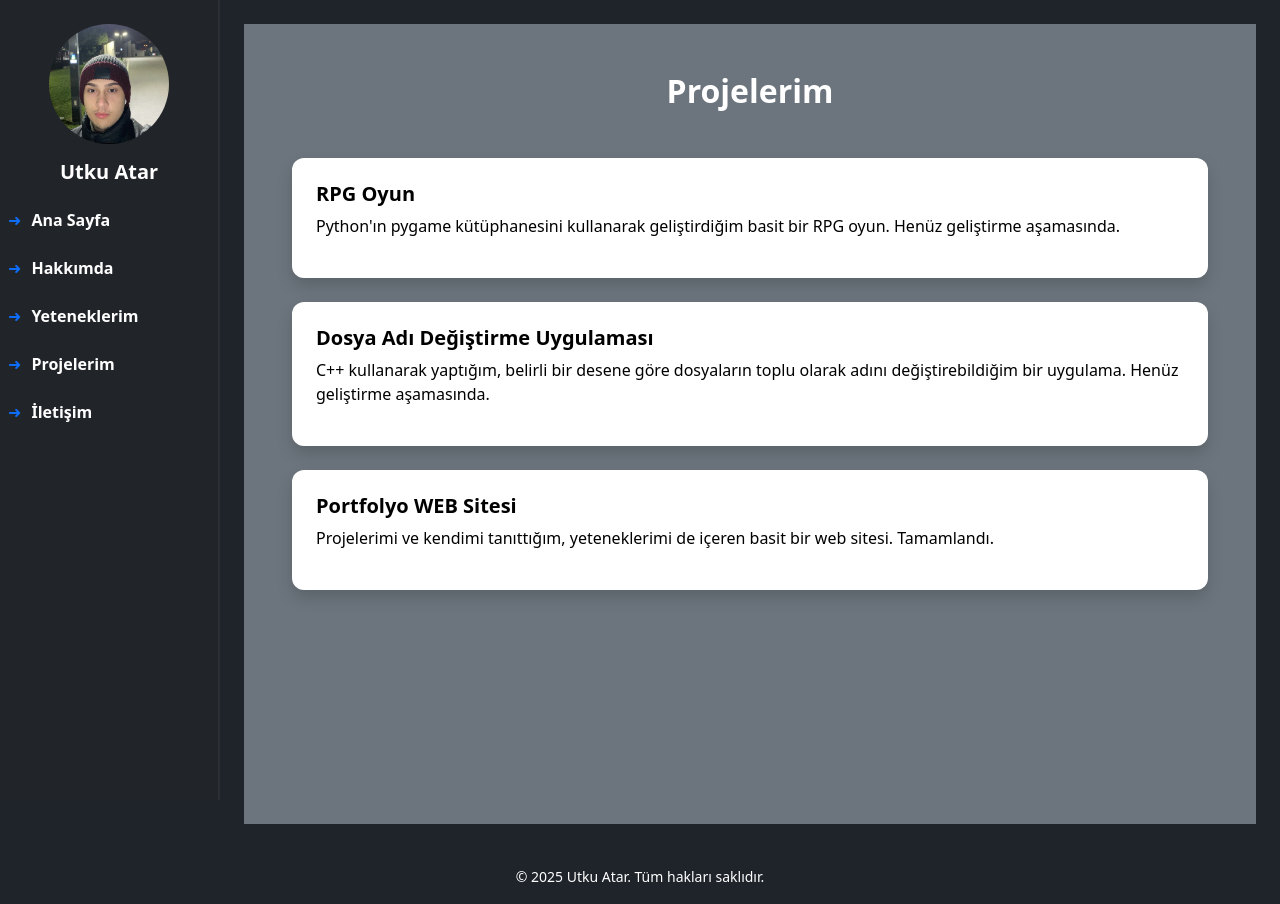
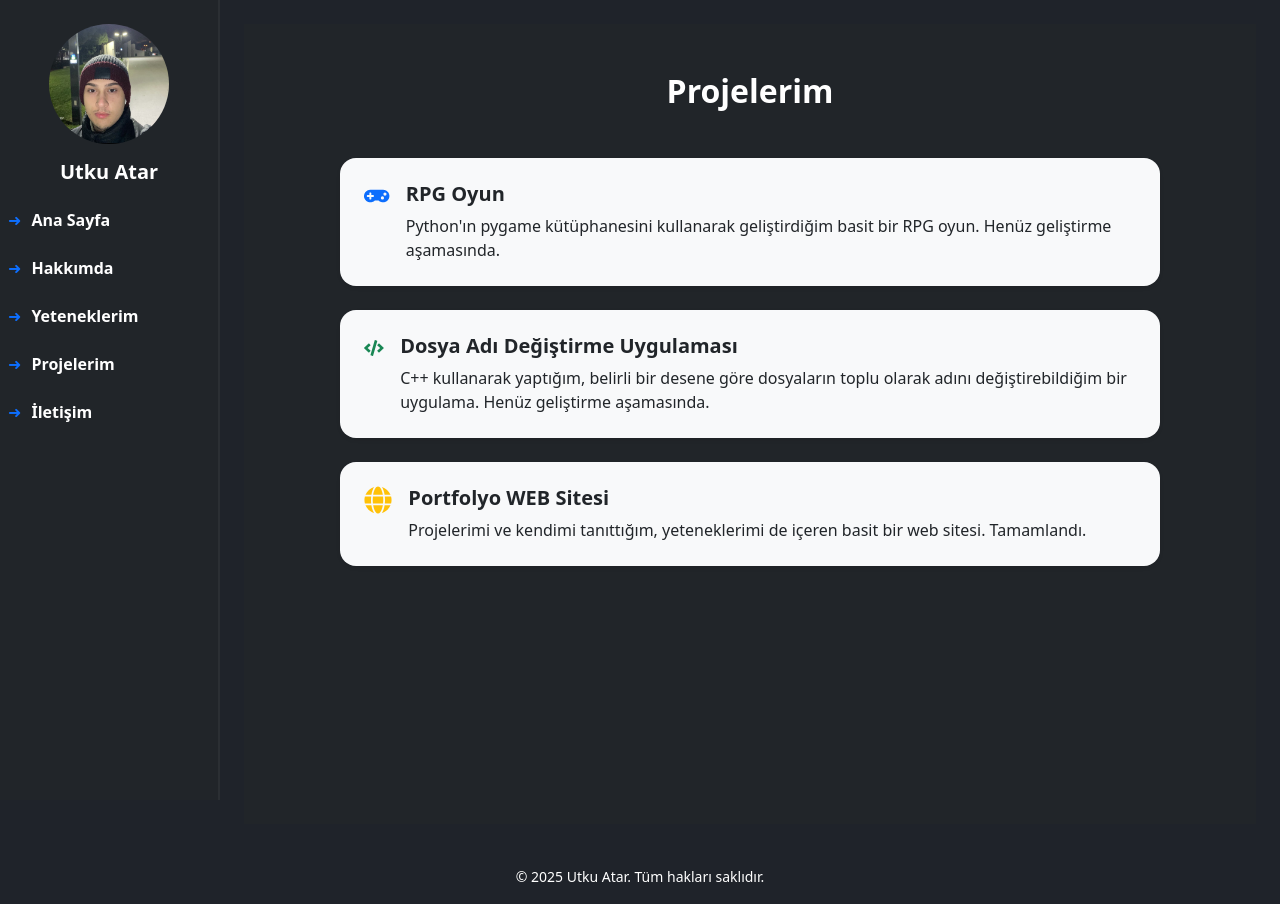
Before and after one commit to UtkuAtar/utku-portfolio, a React (Vite) app: page /portfolio in a window 1280 px wide. Built offline with nearby package versions, Linux system fonts and the light colour scheme.

Commit message:
Sayfa dosyalarında düzenlemeler yapıldı

```diff
--- a/src/App.css
+++ b/src/App.css
@@ -40,3 +40,11 @@
 .read-the-docs {
   color: #888;
 }
+.transition-all {
+  transition: all 0.3s ease-in-out;
+}
+.hover-glow:hover {
+  transform: translateY(-5px);
+  box-shadow: 0 0 15px rgba(0, 217, 255, 0.3);
+  background-color: #f8f9fa !important;
+}
--- a/src/pages/About.jsx
+++ b/src/pages/About.jsx
@@ -1,5 +1,12 @@
 import React from "react";
-import { FaUserAlt } from "react-icons/fa";
+import {
+  FaUserAlt,
+  FaGraduationCap,
+  FaSchool,
+  FaUniversity,
+  FaLanguage,
+  FaGlobeEurope
+} from "react-icons/fa";
 
 export default function About() {
   return (
@@ -7,28 +14,67 @@ export default function About() {
       <div className="container">
         <div className="row justify-content-center align-items-center">
           <div className="col-lg-10">
-            <div className="card bg-secondary text-light shadow-lg border-0 p-4">
+            <div className="card bg-secondary text-light shadow-lg border-0 p-4 rounded-4">
               <div className="d-flex align-items-start mb-3">
                 <FaUserAlt size={32} className="me-3 mt-1 text-primary" />
                 <h2 className="fw-bold">Hakkımda</h2>
               </div>
+
               <p>
-                Merhaba! Ben Utku Atar. 21 yaşındayım. Bilecik Refik Arslan Öztürk Fen Lisesi mezunuyum.
+                Merhaba! Ben Utku Atar. 21 yaşındayım.
                 Balıkesir Üniversitesi Bilgisayar Mühendisliği 3. sınıf öğrencisiyim. Bölüme 2022'de girdim.
                 WEB Geliştirme, Veritabanı Yönetimi ve Mobil Uygulama Geliştirme alanlarına ilgi duyuyorum.
                 HTML, CSS, JavaScript, C#, C++, SwiftUI, SQL gibi alanlarda orta seviye bilgi sahibiyim.
                 Bunlar haricinde spor yapmayı seviyorum. Lisanslı olarak karate ve futbol müsabakalarına katıldım.
                 Hobi olarak ise basketbol, yüzme, müzik prodüksiyonu alanlarına ilgiliyim.
               </p>
+
               <p>
                 Önceden Frontend teknolojileri (HTML, CSS, JavaScript, React, Bootstrap) ile arayüz geliştirme üzerine
-                yoğunlaşsam da bu aralar SwiftUI ile mobil uygulama geliştirme üzerine yoğunlaştım. Bu portfolyo sitesi ise
-                genel olarak beni tanıtmak ve yazılım alanındaki projelerimi sunmak amacıyla yaptığım bir websitedir.
+                yoğunlaşsam da bu aralar SwiftUI ile mobil uygulama geliştirme üzerine yoğunlaştım.
+                Bu portfolyo sitesi ise genel olarak beni tanıtmak ve yazılım alanındaki projelerimi sunmak amacıyla yaptığım bir websitedir.
               </p>
+
               <p>
                 Takım çalışmasına uyumluyum, kendimi geliştirmeye ve yeni şeyler öğrenmeye açığım.
                 Daha fazlası için <a href="/contact" className="text-decoration-none text-info fw-bold">iletişim</a> bölümünden bana ulaşabilirsiniz.
               </p>
+
+              {/* Eğitim Bölümü */}
+              <hr className="text-light my-4" />
+              <div className="bg-dark bg-opacity-50 rounded-4 p-4 mb-4">
+                <h4 className="text-info d-flex align-items-center mb-3">
+                  <FaGraduationCap className="me-2" /> Eğitim
+                </h4>
+                <div className="ps-3">
+                  <div className="d-flex align-items-center mb-2 hover-zoom text-light">
+                    <FaSchool className="me-2 text-warning" />
+                    Bilecik Refik Arslan Öztürk Fen Lisesi
+                  </div>
+                  <div className="d-flex align-items-center hover-zoom text-light">
+                    <FaUniversity className="me-2 text-success" />
+                    Balıkesir Üniversitesi Bilgisayar Mühendisliği (2022)
+                  </div>
+                </div>
+              </div>
+
+              {/* Diller Bölümü */}
+              <div className="bg-dark bg-opacity-50 rounded-4 p-4">
+                <h4 className="text-info d-flex align-items-center mb-3">
+                  <FaLanguage className="me-2" /> Diller
+                </h4>
+                <div className="ps-3">
+                  <div className="d-flex align-items-center mb-2 hover-zoom text-light">
+                    <FaGlobeEurope className="me-2 text-primary" />
+                    İngilizce <span className="ms-2 text-white-50">(B2)</span>
+                  </div>
+                  <div className="d-flex align-items-center hover-zoom text-light">
+                    <FaGlobeEurope className="me-2 text-primary" />
+                    Almanca <span className="ms-2 text-white-50">(A1)</span>
+                  </div>
+                </div>
+              </div>
+
             </div>
           </div>
         </div>
--- a/src/pages/Home.jsx
+++ b/src/pages/Home.jsx
@@ -30,7 +30,7 @@ export default function Home() {
           <i className="bi bi-github"></i>
         </a>
         <a
-          href="https://linkedin.com/Utku-Atar"
+          href="https://www.linkedin.com/in/utku-atar-00696a254/"
           target="_blank"
           rel="noopener noreferrer"
           className="text-white"
--- a/src/pages/Portfolio.jsx
+++ b/src/pages/Portfolio.jsx
@@ -1,42 +1,42 @@
-import React from 'react';
+import React from "react";
+import { FaGamepad, FaCode, FaGlobe } from "react-icons/fa";
 
-export default function Portfolio() {
+export default function Projects() {
   const projects = [
     {
-      title: 'RPG Oyun',
-      description: "Python'ın pygame kütüphanesini kullanarak geliştirdiğim basit bir RPG oyun. Henüz geliştirme aşamasında.",
+      icon: <FaGamepad className="text-primary fs-3 me-3" />,
+      title: "RPG Oyun",
+      desc: "Python'ın pygame kütüphanesini kullanarak geliştirdiğim basit bir RPG oyun. Henüz geliştirme aşamasında."
     },
     {
-      title: 'Dosya Adı Değiştirme Uygulaması',
-      description: 'C++ kullanarak yaptığım, belirli bir desene göre dosyaların toplu olarak adını değiştirebildiğim bir uygulama. Henüz geliştirme aşamasında.',
+      icon: <FaCode className="text-success fs-3 me-3" />,
+      title: "Dosya Adı Değiştirme Uygulaması",
+      desc: "C++ kullanarak yaptığım, belirli bir desene göre dosyaların toplu olarak adını değiştirebildiğim bir uygulama. Henüz geliştirme aşamasında."
     },
     {
-      title: 'Portfolyo WEB Sitesi',
-      description: 'Projelerimi ve kendimi tanıttığım, yeteneklerimi de içeren basit bir web sitesi. Tamamlandı.',
-    },
+      icon: <FaGlobe className="text-warning fs-3 me-3" />,
+      title: "Portfolyo WEB Sitesi",
+      desc: "Projelerimi ve kendimi tanıttığım, yeteneklerimi de içeren basit bir web sitesi. Tamamlandı."
+    }
   ];
 
   return (
-    <section
-      className="text-white py-5"
-      style={{ backgroundColor: '#6c757d', minHeight: '100vh', marginLeft: '220px' }}
-    >
-      <div className="container px-5">
-        <h2 className="text-center fw-bold mb-5">Projelerim</h2>
-
-        <div className="d-flex flex-column gap-4">
+    <section className="bg-dark text-white py-5" style={{ minHeight: "100vh", marginLeft: "220px" }}>
+      <div className="container">
+        <h2 className="fw-bold text-center mb-5">Projelerim</h2>
+        <div className="row justify-content-center">
           {projects.map((project, index) => (
             <div
               key={index}
-              className="p-4 shadow"
-              style={{
-                backgroundColor: '#ffffff',
-                color: '#000000',
-                borderRadius: '12px',
-              }}
+              className="col-lg-10 mb-4"
             >
-              <h5 className="fw-bold">{project.title}</h5>
-              <p>{project.description}</p>
+              <div className="bg-light text-dark p-4 rounded-4 shadow-sm d-flex align-items-start hover-glow transition-all">
+                {project.icon}
+                <div>
+                  <h5 className="fw-bold">{project.title}</h5>
+                  <p className="mb-0">{project.desc}</p>
+                </div>
+              </div>
             </div>
           ))}
         </div>
```
